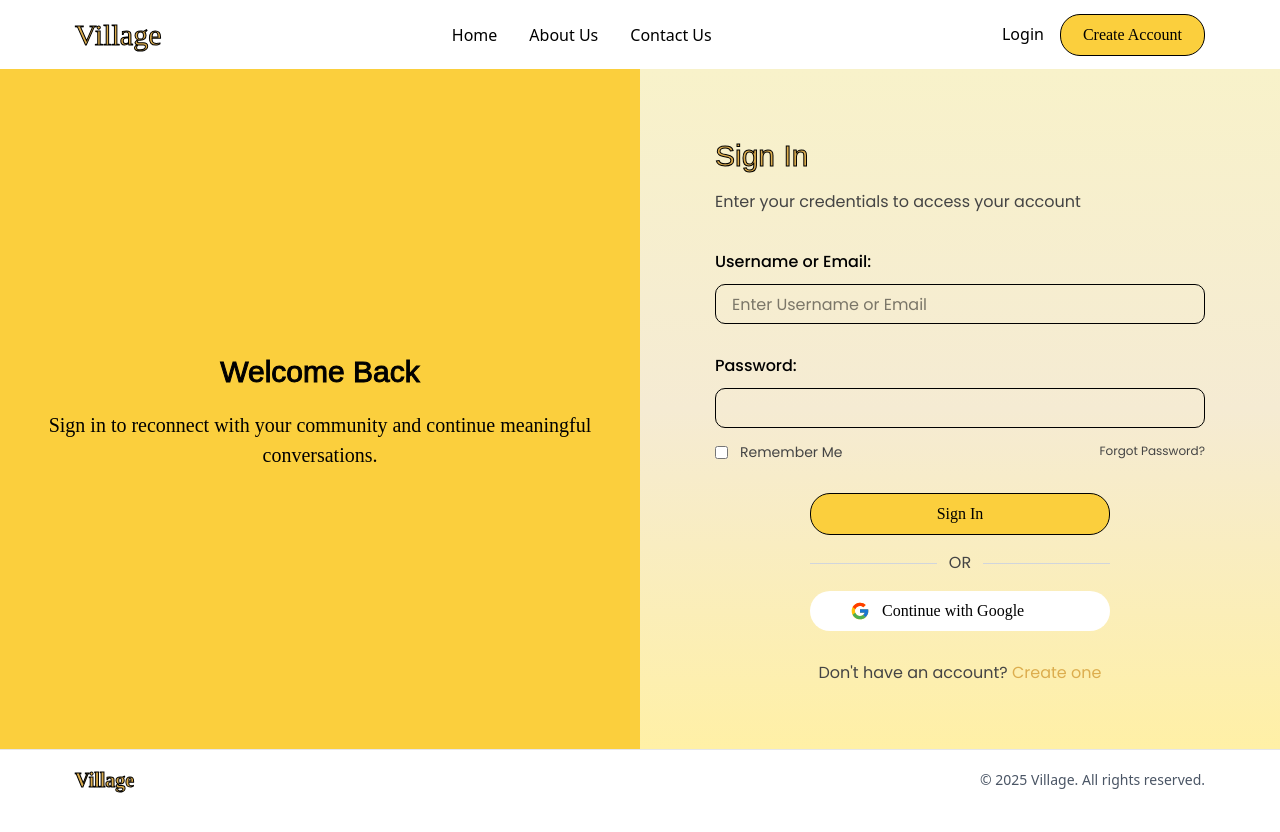
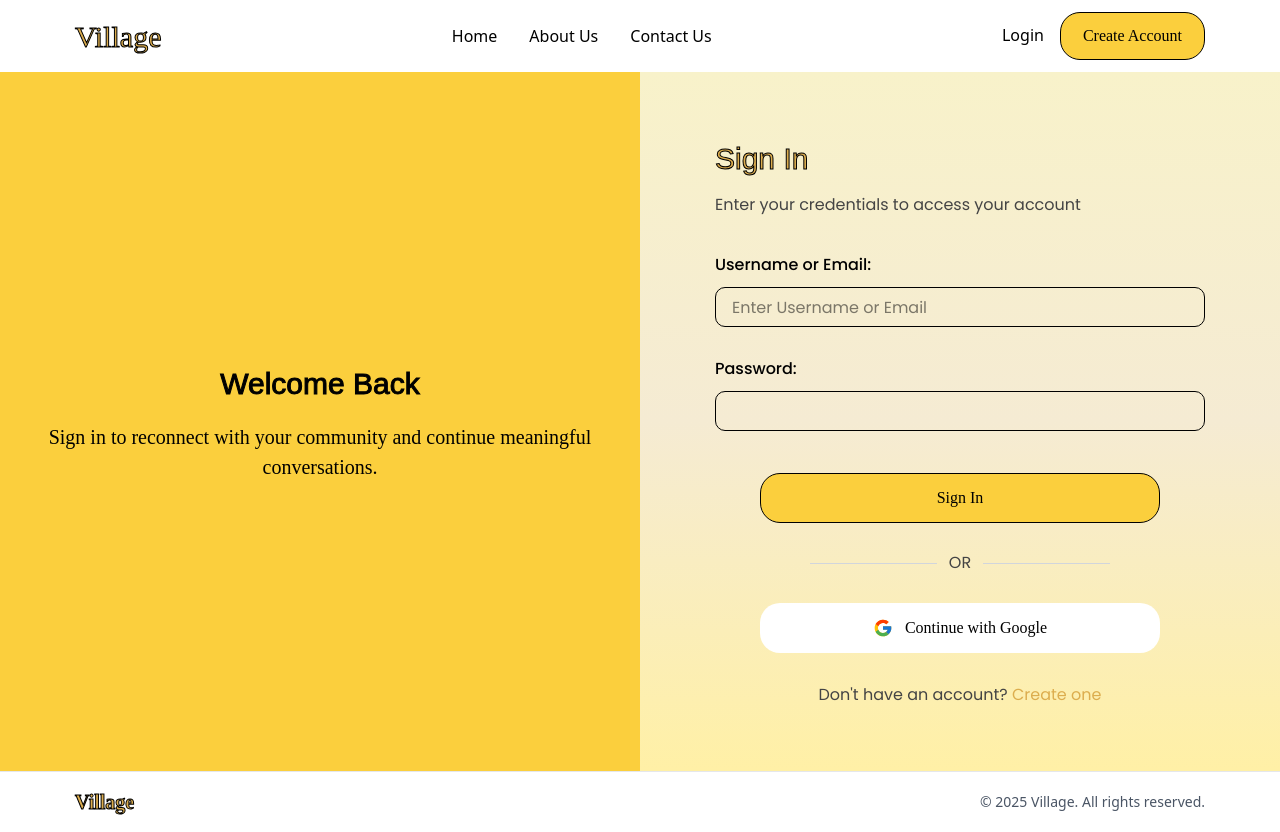
Before and after one commit to GenialSmileAdam/Village-, a React (Vite) app: page /login in a window 1280 px wide. Before the commit the page ends 810 px from the top, so only its background shows below. Built offline with nearby package versions, Linux system fonts and the light colour scheme; a web font is replaced by a local one.

Commit message:
feat: Implemnted UI Button Changes

```diff
--- a/src/index.css
+++ b/src/index.css
@@ -138,7 +138,7 @@
 @layer components{
     .button--primary {
         background-color: var(--color-secondary);
-        padding: 8px 40px;
+        padding: 11px 70px;
         border-radius: var(--radius-button);
         border: black solid 1px;
         font-family: var(--font-secondary), serif;
--- a/src/pages/Login.jsx
+++ b/src/pages/Login.jsx
@@ -83,24 +83,18 @@ export default function Login() {
                         )}
                     </div>
 
-                    <div className="flex justify-between mt-[-1em]">
-                        <div className="flex">
-                            <input type="checkbox" {...register("remember_me")} />
-                            <p className="text-[14px] ml-3">Remember Me</p>
-                        </div>
-                        <p className="text-[12px]">Forgot Password?</p>
-                    </div>
 
-                    <div className="w-full flex-col gap-[1rem] flex-center">
+
+                    <div className="w-full flex-col gap-[1rem] flex-center mt-3">
                         <button
                             type="submit"
-                            className="button--primary w-[300px]"
+                            className="button--primary w-[400px] h-[50px]"
                             disabled={isSubmitting}
                         >
                             {isSubmitting ? "Signing in..." : "Sign In"}
                         </button>
 
-                        <div className="w-[300px] flex items-center gap-3">
+                        <div className="w-[300px] flex items-center gap-3 my-3">
                             <div className="flex-1 h-px bg-gray-300"></div>
                             <span className="text-[var(--color-text-primary)]">OR</span>
                             <div className="flex-1 h-px bg-gray-300"></div>
@@ -108,7 +102,7 @@ export default function Login() {
 
                         <button
                             type="button"
-                            className="button--primary w-[300px] bg-white border-0 flex items-center gap-3"
+                            className="button--primary w-[400px] h-[50px] bg-white border-0  flex-center gap-3"
                         >
                             <FcGoogle className="text-xl" />
                             Continue with Google
--- a/src/pages/SignUp.jsx
+++ b/src/pages/SignUp.jsx
@@ -194,11 +194,11 @@ export default function SignUp() {
                         <p className="text-red-500 text-sm mt-1">{errors.agree_to_terms.message}</p>
                     )}
 
-                    <div className="w-full flex-center mt-6">
+                    <div className="w-full flex-center mt-4 ">
                         <button
                             disabled={isSubmitting || successMessage}
                             type="submit"
-                            className="button--primary w-[300px]"
+                            className="button--primary w-[400px] h-[50px]"
                         >
                             {isSubmitting ? "Creating Account..." : "Create Account"}
                         </button>
```
